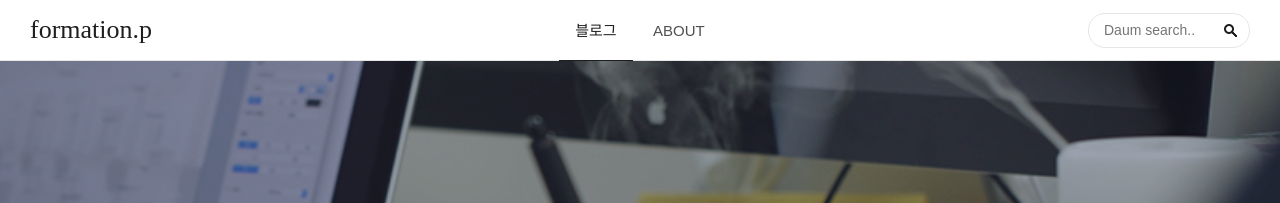
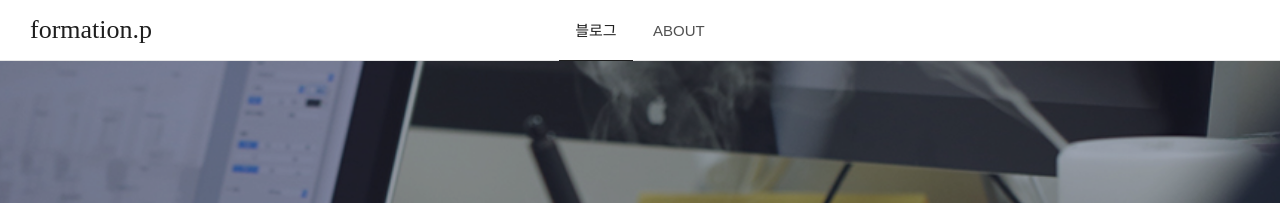
Before and after one commit to gutmate/gutmate.github.com, a Jekyll site: the page built from authors.md, in a window 1280 px wide. Shown: the top 203 px of the page. Built offline with Jekyll 4.4.1, drawn with Linux system fonts in a browser that asks for light colours; some web fonts are replaced.

Commit message:
Delete search form

```diff
--- a/_includes/header.html
+++ b/_includes/header.html
@@ -9,9 +9,9 @@
         <span class="txt">formation.p</span>
         <!--<span class="sr-only"></span>-->
     </a>
-    <form id="search">
+    <!--<form id="search">
         <input id="searchQueryEdit" name="q" type="search" placeholder="Daum search.." value="" />
-    </form>
+    </form>-->
     <ul id="menu" class="nav">
         <li class="{% if page.url != '/about/' and page.url != '/opensource/' and page.url != '/openapi/' and page.url != '/events/' %} active {% endif %}"><a href="{{ base_path }}/">블로그</a></li>
         <li class="{% if page.url == '/about/' %} active {% endif %}"><a href="{{ base_path }}/about/">ABOUT</a></li>
--- a/assets/js/index.js
+++ b/assets/js/index.js
@@ -25,23 +25,23 @@
             }
         });
 
-        $('#search-toggle').click(function (e) {
-            e.stopPropagation();
-            e.preventDefault();
-            if ($('#search').is(':visible')) {
-                $('#search').hide();
-            } else {
-                $('#menu').hide();
-                $('#search').show();
-            }
-        });
-
-        $('#search').submit(function (e) {
-            e.preventDefault();
-            var q = $('#searchQueryEdit').val();
-            var url = 'http://search.daum.net/search?q=' + encodeURIComponent(q);
-            window.open(url, '', '_blank');
-        });
+        // $('#search-toggle').click(function (e) {
+        //     e.stopPropagation();
+        //     e.preventDefault();
+        //     if ($('#search').is(':visible')) {
+        //         $('#search').hide();
+        //     } else {
+        //         $('#menu').hide();
+        //         $('#search').show();
+        //     }
+        // });
+        //
+        // $('#search').submit(function (e) {
+        //     e.preventDefault();
+        //     var q = $('#searchQueryEdit').val();
+        //     var url = 'http://search.daum.net/search?q=' + encodeURIComponent(q);
+        //     window.open(url, '', '_blank');
+        // });
 
         $(window).scroll(function () {
             var viewportTop = $(window).scrollTop();
```
